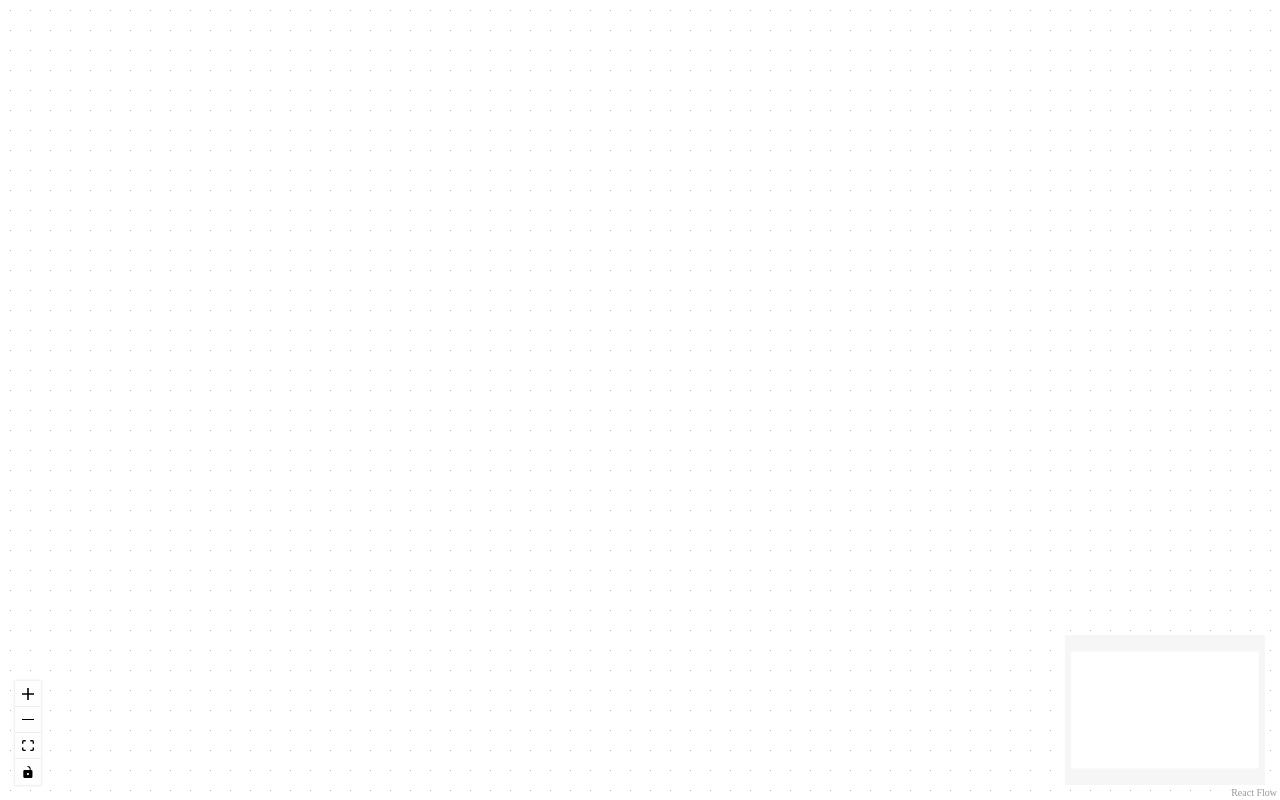
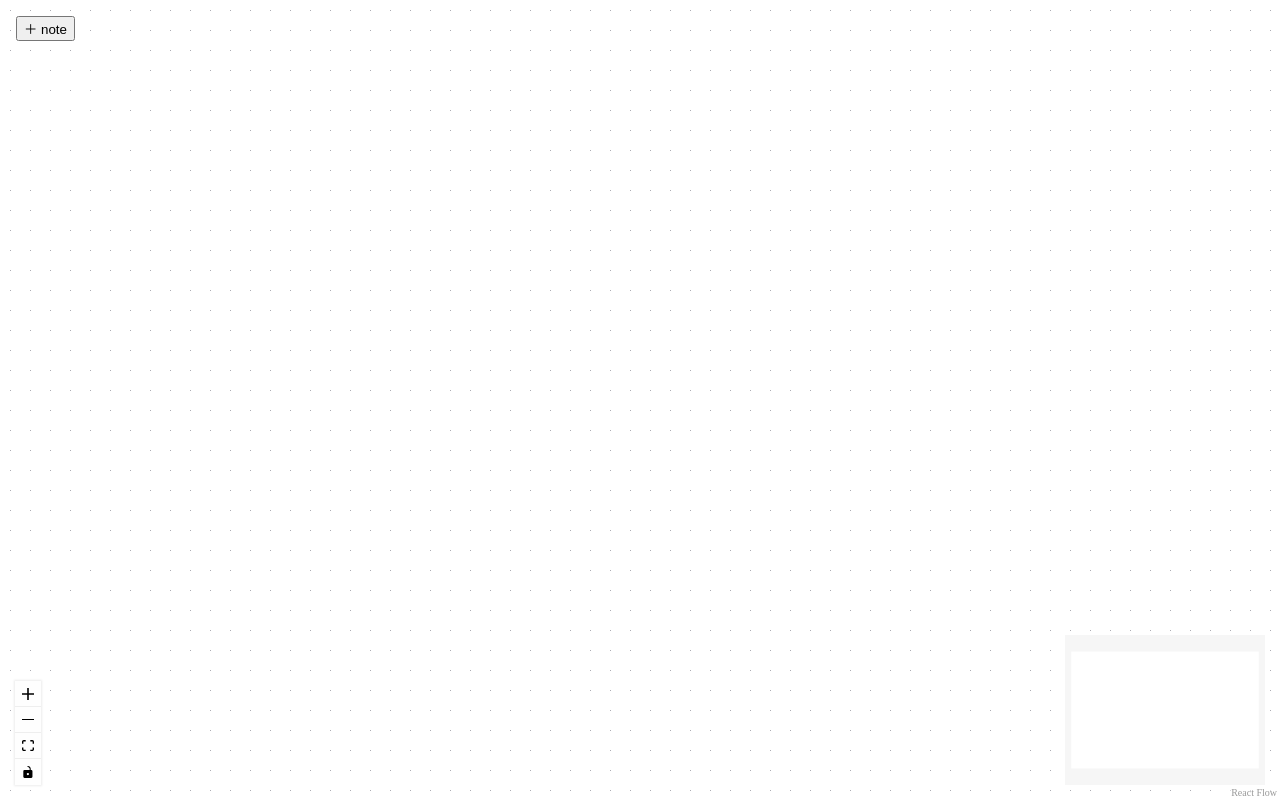
Before and after one commit to thyagodyas123-design/-interprice, a React (Vite) app in the folder web/: page / in a window 1280 px wide. Built offline with nearby package versions, Linux system fonts and the light colour scheme.

Commit message:
feat: sticky note nodes

```diff
--- a/web/src/canvas/Canvas.tsx
+++ b/web/src/canvas/Canvas.tsx
@@ -14,9 +14,16 @@ export function Canvas() {
   const edges = useStore((s) => s.edges);
   const setNodes = useStore((s) => s.setNodes);
   const setEdges = useStore((s) => s.setEdges);
+  const addNode = useStore((s) => s.addNode);
 
   return (
     <div style={{ width: "100vw", height: "100vh" }}>
+      <button
+        onClick={() => addNode({ id: crypto.randomUUID(), type: "note", position: { x: 100, y: 100 }, data: { text: "" } })}
+        style={{ position: "fixed", top: 16, left: 16, zIndex: 10 }}
+      >
+        ＋ note
+      </button>
       <ReactFlow
         nodes={nodes as any}
         edges={edges as any}
```
